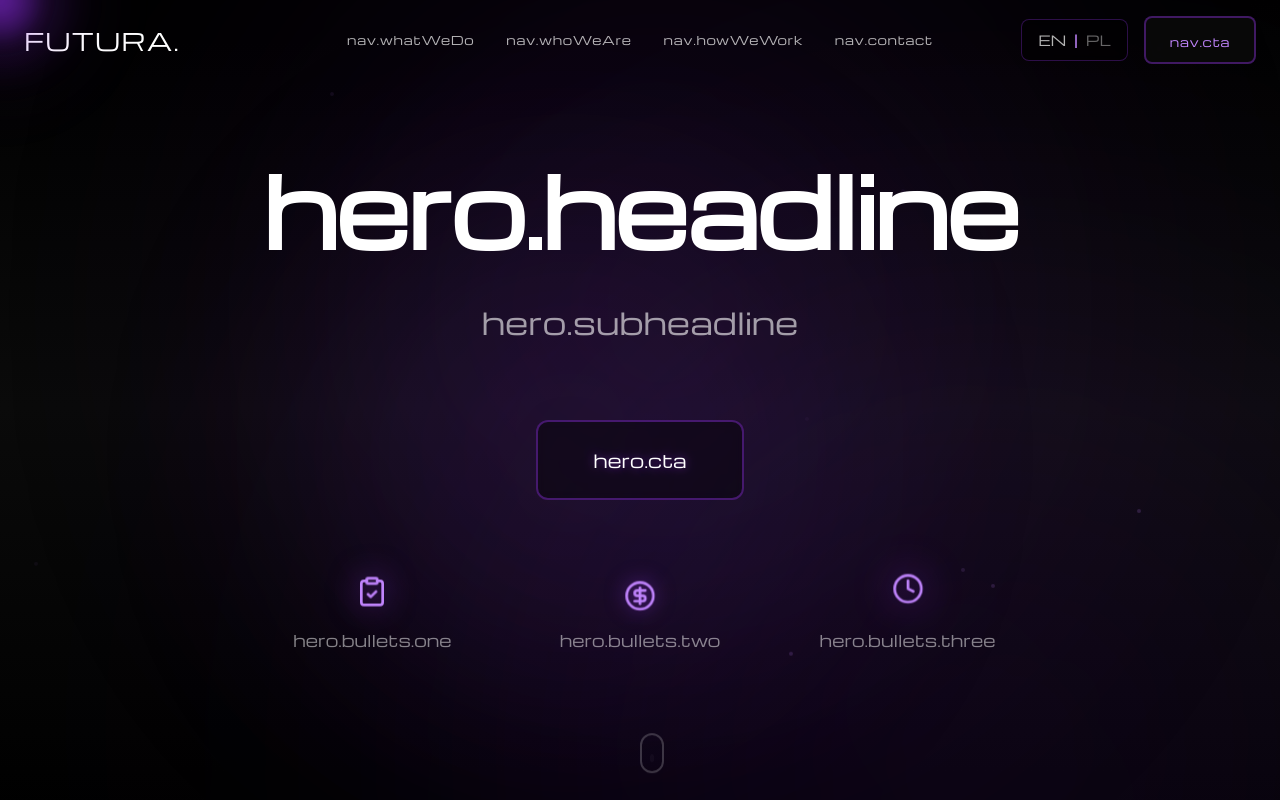
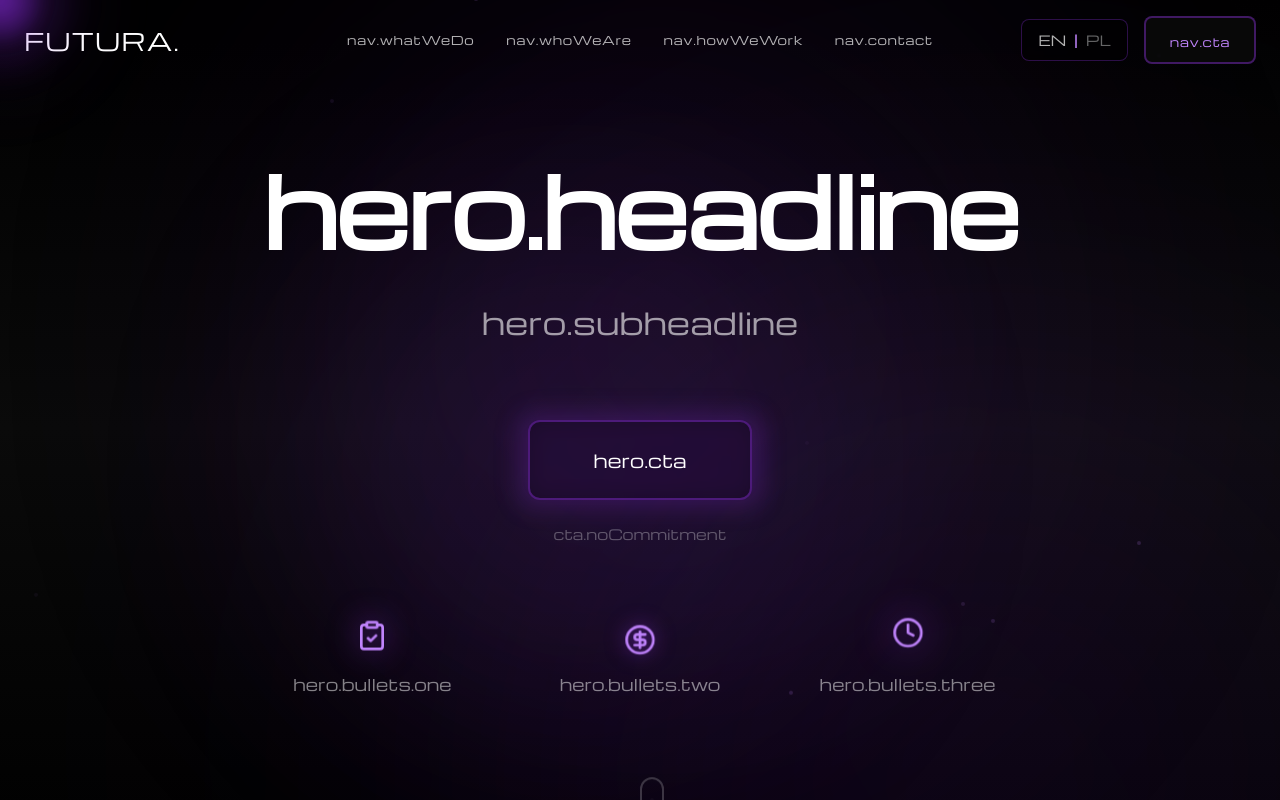
Before and after one commit to clippyt03/futura, a React (Vite) app: page / in a window 1280 px wide. Shown: the top 800 px of the page. Built offline with nearby package versions, Linux system fonts and the light colour scheme; the HTML template or start-up script is replaced by a standard one.

Commit message:
Updated Hero.tsx

```diff
--- a/src/components/Hero.tsx
+++ b/src/components/Hero.tsx
@@ -1,7 +1,6 @@
 import { motion } from 'framer-motion';
 import { useTranslation } from 'react-i18next';
 import { ClipboardCheck, CircleDollarSign, Clock } from 'lucide-react';
-import EnhancedMagneticButton from './EnhancedMagneticButton';
 
 export default function Hero() {
   const { t } = useTranslation();
@@ -102,33 +101,40 @@ export default function Hero() {
           {t('hero.subheadline')}
         </motion.p>
 
-        {/* CTA Button - with magnetic and neon effect */}
+        {/* CTA Button */}
         <motion.div
           initial={{ opacity: 0, y: 20 }}
           animate={{ opacity: 1, y: 0 }}
           transition={{ duration: 0.8, delay: 0.4 }}
           className="mb-16 md:mb-20"
         >
-          <EnhancedMagneticButton
-            onClick={handleCTA}
-            className="group relative px-10 md:px-14 py-5 md:py-6 rounded-xl font-michroma text-base md:text-lg text-white border-2 border-purple-500/40 bg-black/40 backdrop-blur-sm hover:border-purple-500/70 transition-all duration-300"
-            magneticStrength={0.3}
-          >
-            <span
-              className="relative z-10"
-              style={{
-                textShadow: '0 0 10px rgba(147,51,234,0.6)'
+          <div className="relative inline-block">
+            <motion.div
+              className="absolute -inset-1 rounded-xl bg-purple-500/40 blur-md"
+              animate={{
+                scale: [1, 1.05, 1],
+                opacity: [0.3, 0.6, 0.3],
               }}
-            >
-              {t('hero.cta')}
-            </span>
-            <div
-              className="absolute inset-0 rounded-xl bg-gradient-to-r from-purple-600/0 via-purple-600/10 to-purple-600/0 opacity-0 group-hover:opacity-100 transition-opacity duration-300"
-              style={{
-                boxShadow: '0 0 30px rgba(147,51,234,0.7), inset 0 0 20px rgba(147,51,234,0.3)'
+              transition={{
+                duration: 2,
+                repeat: Infinity,
+                ease: "easeInOut"
               }}
             />
-          </EnhancedMagneticButton>
+            <motion.button
+              onClick={handleCTA}
+              className="group relative px-12 md:px-16 py-5 md:py-6 rounded-xl font-michroma text-base md:text-lg text-white border-2 border-purple-500/40 bg-black/40 backdrop-blur-sm hover:border-purple-500/70 transition-all duration-300"
+              whileHover={{ scale: 1.02 }}
+              whileTap={{ scale: 0.98 }}
+            >
+              <span className="relative z-10">{t('hero.cta')}</span>
+              <div className="absolute inset-0 rounded-xl bg-gradient-to-r from-purple-600/0 via-purple-600/10 to-purple-600/0 opacity-0 group-hover:opacity-100 transition-opacity duration-300" />
+            </motion.button>
+          </div>
+
+          <p className="text-sm text-white/30 mt-6">
+            {t('cta.noCommitment')}
+          </p>
         </motion.div>
 
         {/* 3 Benefits Bullets - with meaningful icons */}
--- a/src/components/HowItWorks.tsx
+++ b/src/components/HowItWorks.tsx
@@ -5,10 +5,6 @@ import SectionTransition from './SectionTransition';
 
 const HowItWorks = () => {
   const { t } = useTranslation();
-
-  const handleCTA = () => {
-    window.open('https://tally.so/r/2EPBVM', '_blank');
-  };
 
   const steps = [
     {
@@ -202,28 +198,6 @@ const HowItWorks = () => {
             ))}
           </motion.div>
 
-          {/* Bottom CTA */}
-          <motion.div
-            className="text-center"
-            initial={{ opacity: 0, y: 30 }}
-            whileInView={{ opacity: 1, y: 0 }}
-            viewport={{ once: true }}
-            transition={{ duration: 0.8 }}
-          >
-            <motion.button
-              onClick={handleCTA}
-              className="group relative px-12 md:px-16 py-5 md:py-6 rounded-xl font-michroma text-base md:text-lg text-white border-2 border-purple-500/40 bg-black/40 backdrop-blur-sm hover:border-purple-500/70 transition-all duration-300 hover:shadow-[0_0_30px_rgba(147,51,234,0.3)]"
-              whileHover={{ scale: 1.02 }}
-              whileTap={{ scale: 0.98 }}
-            >
-              <span className="relative z-10">{t('howItWorks.cta')}</span>
-              <div className="absolute inset-0 rounded-xl bg-gradient-to-r from-purple-600/0 via-purple-600/10 to-purple-600/0 opacity-0 group-hover:opacity-100 transition-opacity duration-300" />
-            </motion.button>
-
-            <p className="text-sm text-white/30 mt-6">
-              {t('cta.noCommitment')}
-            </p>
-          </motion.div>
         </div>
       </section>
     </SectionTransition>
```
